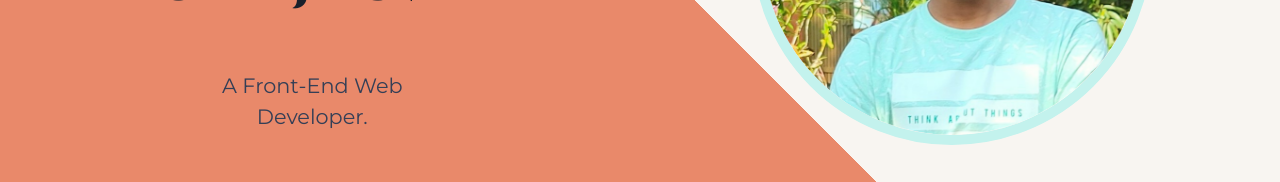
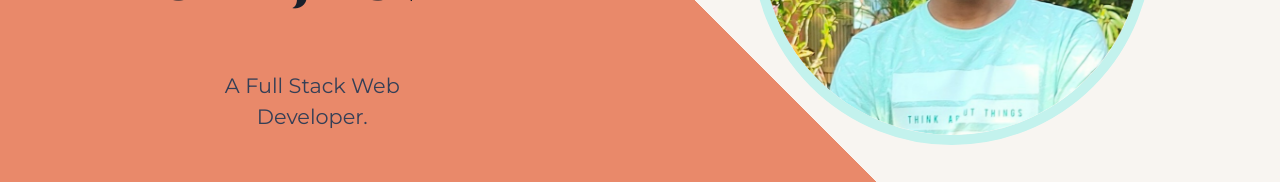
Before and after one commit to KshitijKumar176/personal-site, a React (Create React App) app: page / in a window 1280 px wide. Shown: the part 455-637 px from the top of the page. Built offline with nearby package versions, Linux system fonts and the light colour scheme; a web font is replaced by a local one.

Commit message:
change home.jsx

```diff
--- a/src/components/Home.jsx
+++ b/src/components/Home.jsx
@@ -13,7 +13,7 @@
           <br />
           Kshitij Kumar
         </div>
-        <p>A Front-End Web Developer.</p>
+        <p>A Full Stack Web Developer.</p>
       </div>
       <img src="./me.png" className="my-photo"></img>
     </div>
```
